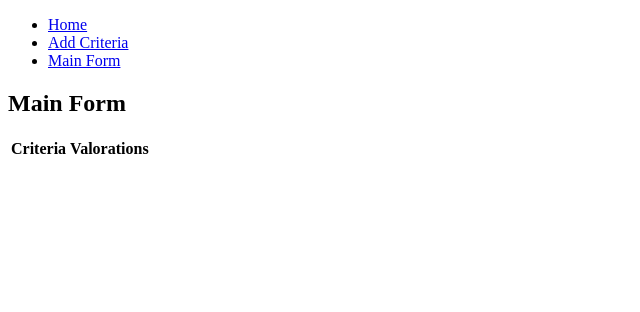
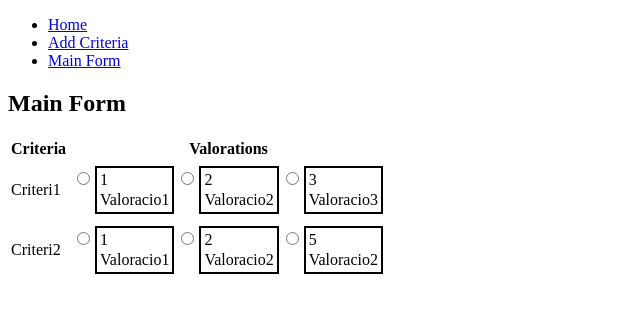
Before and after one commit to obassols/DAW-M06, an Angular app in the folder Angular/AtencioClient/: page /mainForm in a window 1280 px wide. Shown: the top 312 px of the page, without its empty margins (0-640 px from the left). Built offline with nearby package versions, Linux system fonts and the light colour scheme.

Commit message:
Finish main form

```diff
--- a/Angular/AtencioClient/src/app/Projecte/Components/main-form/main-form.component.html
+++ b/Angular/AtencioClient/src/app/Projecte/Components/main-form/main-form.component.html
@@ -1,10 +1,29 @@
 <h2>Main Form</h2>
-
+<form formArrayname="results">
 <table>
   <tr>
     <th>Criteria</th>
     <th>Valorations</th>
   </tr>
-  <tr *ngFor="let criteria of this.formTemplate.controls; let i = index" [formGroupName]="i">
+  <tr *ngFor="let criteria of formTemplate; let i = index" [formGroup]="results.controls[i] | asFormGroup" >
+    <td>{{ criteria.label }}</td>
+    <td>
+      <table>
+        <span *ngFor="let valoration of criteria.valorations">
+            <input type="radio" [id]="'criteria' + i + valoration.puntuation" [value]="valoration.puntuation" formControlName="selected">
+            <label [for]="'criteria' + i + valoration.puntuation" >
+            <td style="border: solid 2px black">
+              <tr>{{ valoration.puntuation }}</tr>
+              <tr>{{ valoration.label }}</tr>
+            </td>
+            </label>
+        </span>
+      </table>
+    </td>
   </tr>
 </table>
+</form>
+<div *ngIf="results.valid">
+  <h3>Mitjana:</h3>
+  <span>{{ average }}</span>
+</div>
```
